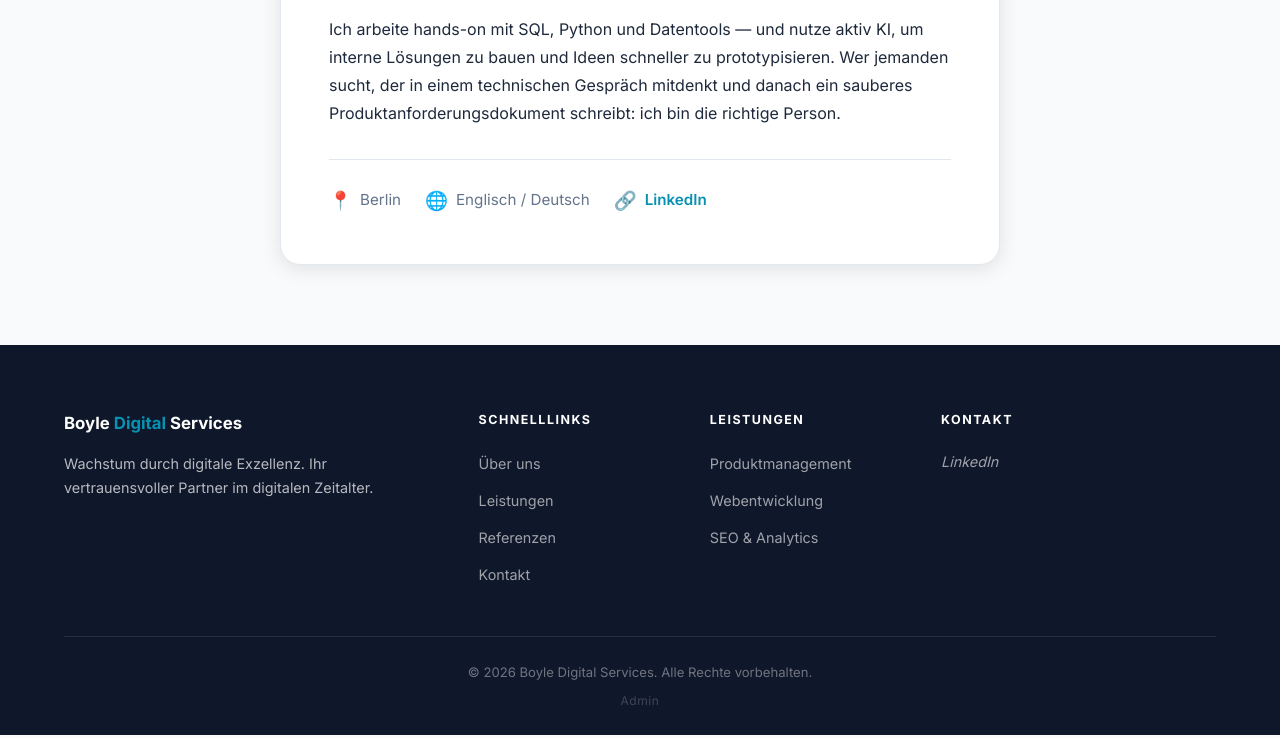
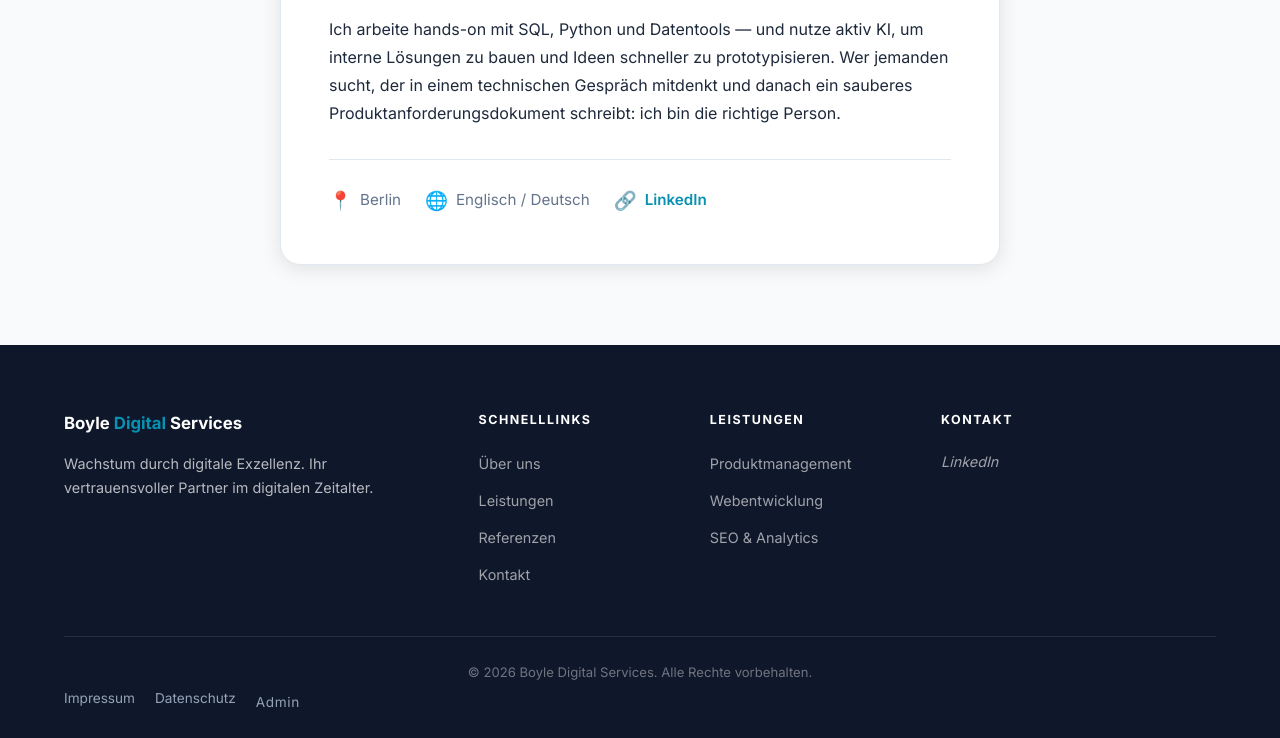
Before and after one commit to ElBoiler/template_site, a plain HTML site: page about-me.html in a window 1280 px wide. Shown: the part 664-1402 px from the top of the page. Drawn offline with Linux system fonts and the light colour scheme.

Commit message:
feat: add Impressum and Datenschutz footer links to all public pages

```diff
--- a/about-me.html
+++ b/about-me.html
@@ -130,7 +130,11 @@
       </div>
       <div class="footer-bottom">
         <p data-i18n="footer_copyright">© 2026 Boyle Digital Services. Alle Rechte vorbehalten.</p>
-        <a href="admin.html" class="footer-admin-link" data-i18n="footer_admin">Admin</a>
+        <span class="footer-legal-links">
+          <a href="/impressum" data-i18n="footer_impressum">Impressum</a>
+          <a href="/datenschutz" data-i18n="footer_datenschutz">Datenschutz</a>
+          <a href="admin.html" class="footer-admin-link" data-i18n="footer_admin">Admin</a>
+        </span>
       </div>
     </div>
   </footer>
```
Also changed, not shown: index.html (+5 -1 lines).
